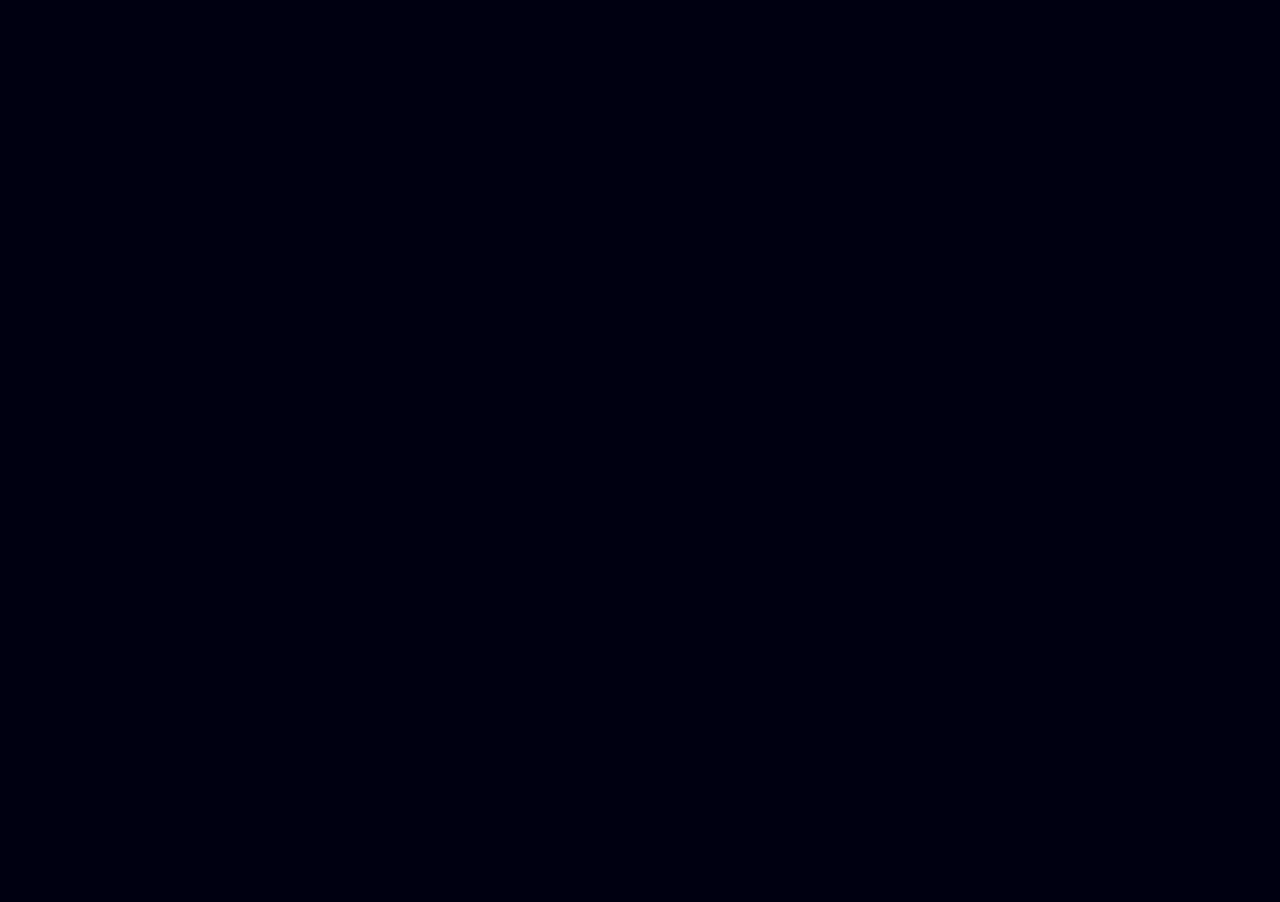
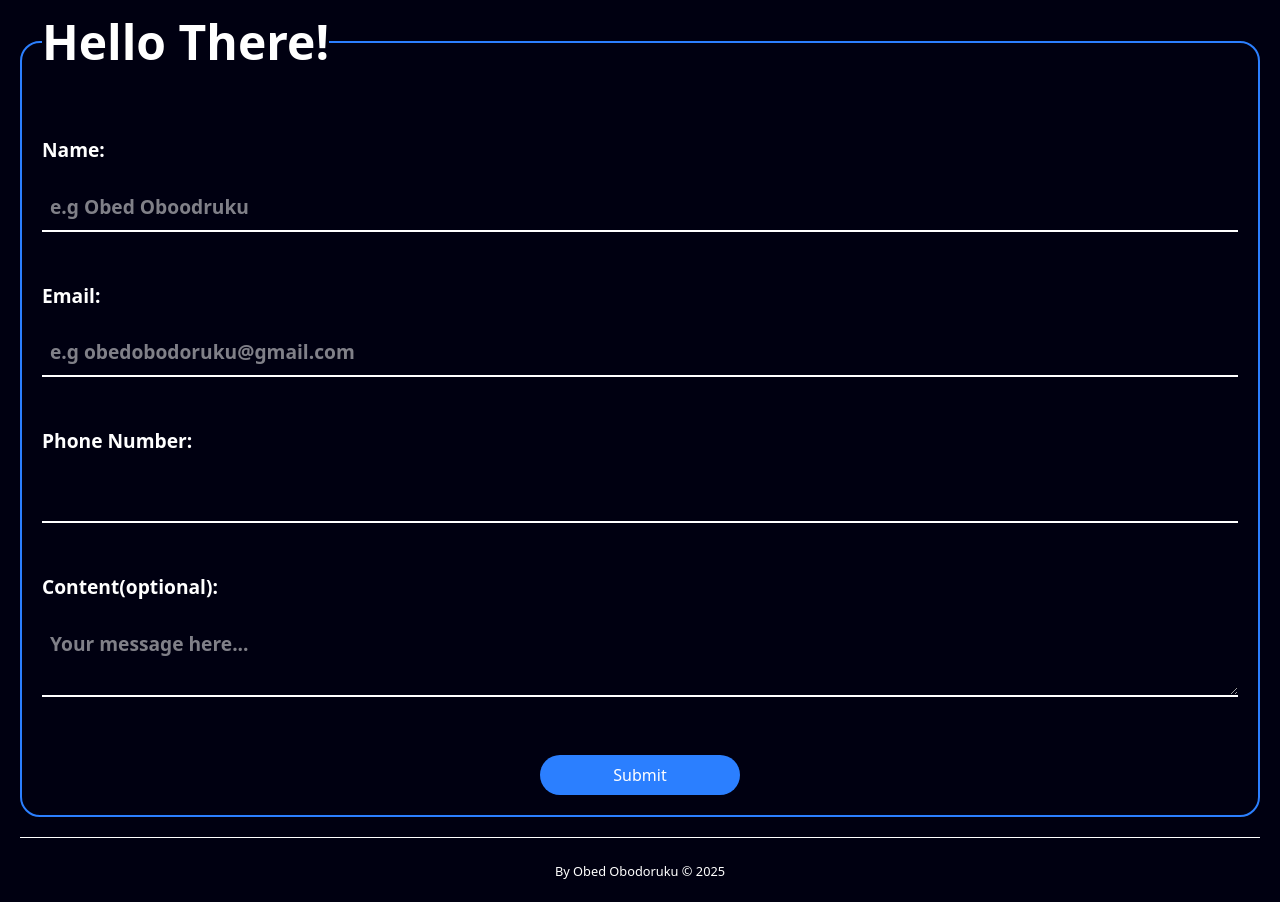
Before and after one commit to obedobodoruku/react-project, a React (Vite) app: page /contact in a window 1280 px wide. Shown: the part 320-1222 px from the top of the page. Before the commit the page ends 800 px from the top, so only its background shows below. Built offline with nearby package versions, Linux system fonts and the light colour scheme.

Commit message:
interface update

```diff
--- a/src/App.jsx
+++ b/src/App.jsx
@@ -27,6 +27,7 @@ const Navbar = () => {
 const Footer = () => {
     return (
       <div className='flex flex-col items-center justify-center'>
+        <hr className="border-white w-full my-5" />
         <footer>
           <span className="text-white text-center text-[0.8rem]">By Obed Obodoruku © 2025</span>
         </footer>
--- a/src/index.css
+++ b/src/index.css
@@ -17,6 +17,25 @@ body {
     margin-top: 20px;
 }
 
+.card-items p {
+    line-height: 2rem;
+}
+
+.form-group label {
+    font-size: 1.2rem;
+    font-weight: bold;
+}
+
+.form-group div {
+    margin-top: 50px;
+}
+
+.form-group input, .form-group textarea {
+    margin-top: 20px;
+}
+
+
+
 @media screen and (max-width: 720px) {
 
     .cards {
--- a/src/pages/About.jsx
+++ b/src/pages/About.jsx
@@ -4,6 +4,11 @@ const About = () => {
     return (
         <div>
             <h1 className="text-center text-white text-3xl font-bold my-4">About Page</h1>
+            <div>
+                <h4 className="text-center text-white font-bold">
+                    This is just a simple React JS project to improve my skills.
+                </h4>
+            </div>
         </div>
     );
 };
--- a/src/pages/Contact.jsx
+++ b/src/pages/Contact.jsx
@@ -3,7 +3,49 @@ import React from 'react';
 const Contact = () => {
     return (
         <div>
-            <h1 className="text-center text-white text-3xl font-bold my-4">Contact Us!</h1>
+            <h1 className="text-center text-white text-5xl font-bold mt-[70px]">Contact Us!</h1>
+
+            <div className="form-group flex flex-col items-center justify-center mt-[100px]">
+                <form className="w-full text-white">
+                    <fieldset className="border-2 border-blue-500 p-5 rounded-[20px]">
+                        <legend className='text-5xl font-bold'>Hello There!</legend>
+                        <div>
+                            <label>
+                                Name:
+                                <input className="border-b-2 border-b-white p-2 w-full" id="name" type="text" placeholder='e.g Obed Oboodruku' required/>
+                            </label>
+
+                        </div>
+
+                        <div>
+                            <label>
+                                Email:
+                                <input className="border-b-2 border-b-white p-2 w-full" type="email" placeholder='e.g obedobodoruku@gmail.com' required/>
+                            </label>
+                        </div>
+
+                        <div>
+                            <label>
+                                Phone Number:
+                                <input className="border-b-2 border-b-white p-2 w-full" type="tel" required/>
+                            </label>
+                        </div>
+
+                        <div>
+                            <label>
+                                Content(optional):
+                                <textarea className="border-b-2 border-b-white mt-4 p-2 w-full" placeholder='Your message here...'></textarea>
+                            </label>
+
+                            <div className='flex flex-col items-center justify-center'>
+                                <button className='w-[200px] bg-blue-500 p-2 rounded-[20px] text-white' type="button">
+                                    Submit
+                                </button>
+                            </div>
+                        </div>
+                    </fieldset>
+                </form>
+            </div>
         </div>
     );
 };
--- a/src/pages/Home.jsx
+++ b/src/pages/Home.jsx
@@ -3,14 +3,23 @@ import React from 'react';
 const Cards = () => {
   return (
     <div className="cards flex flex-row items-center justify-center gap-9 my-[150px]">
-      <div className="card-items w-[400px] h-[400px] bg-gray-900 border-2 border-blue-500">
+      <div className="card-items w-[400px] h-[400px] bg-gray-900 border-2 border-blue-500 p-5">
         <h4>Hello World</h4>
+        <div className="flex flex-col items-center justify-center text-white text-center text-[0.9rem] mt-7">
+            <p>Lorem ipsum dolor sit amet, consectetur adipisicing elit. Delectus laudantium ullam error repellat tempora, odit dignissimos adipisci quam quibusdam distinctio libero numquam tempore nostrum quasi sed obcaecati eligendi labore? Eaque!</p>
+        </div>
       </div>
-      <div className="card-items w-[400px] h-[400px] bg-gray-900 border-2 border-blue-500">
-        <h4>Hello World</h4>
+      <div className="card-items w-[400px] h-[400px] bg-gray-900 border-2 border-blue-500 p-5">
+        <h4>Hi There!</h4>
+        <div className="flex flex-col items-center justify-center text-white text-center text-[0.9rem] mt-7">
+            <p>Lorem ipsum dolor sit amet, consectetur adipisicing elit. Delectus laudantium ullam error repellat tempora, odit dignissimos adipisci quam quibusdam distinctio libero numquam tempore nostrum quasi sed obcaecati eligendi labore? Eaque!</p>
+        </div>
       </div>
-      <div className="card-items w-[400px] h-[400px] bg-gray-900 border-2 border-blue-500">
-        <h4>Hello World</h4>
+      <div className="card-items w-[400px] h-[400px] bg-gray-900 border-2 border-blue-500 p-5">
+        <h4>What's Up!</h4>
+        <div className="flex flex-col items-center justify-center text-white text-center text-[0.9rem] mt-7">
+            <p>Lorem ipsum dolor sit amet, consectetur adipisicing elit. Delectus laudantium ullam error repellat tempora, odit dignissimos adipisci quam quibusdam distinctio libero numquam tempore nostrum quasi sed obcaecati eligendi labore? Eaque!</p>
+        </div>
       </div>
     </div>
   )
@@ -20,7 +29,7 @@ const Home = () => {
     return (
         <div>
             <div className="home-text text-white w-full h-[200px] mt-[200px]">
-                <h1 className="text-center text-7xl font-bold">Welcome to My <span className="text-blue-500 underline">React</span> Project</h1>
+                <h1 className="text-center text-7xl font-bold">Welcome to My <span className="text-blue-500">React</span> Project</h1>
             </div>
             <Cards />
         </div>
```
